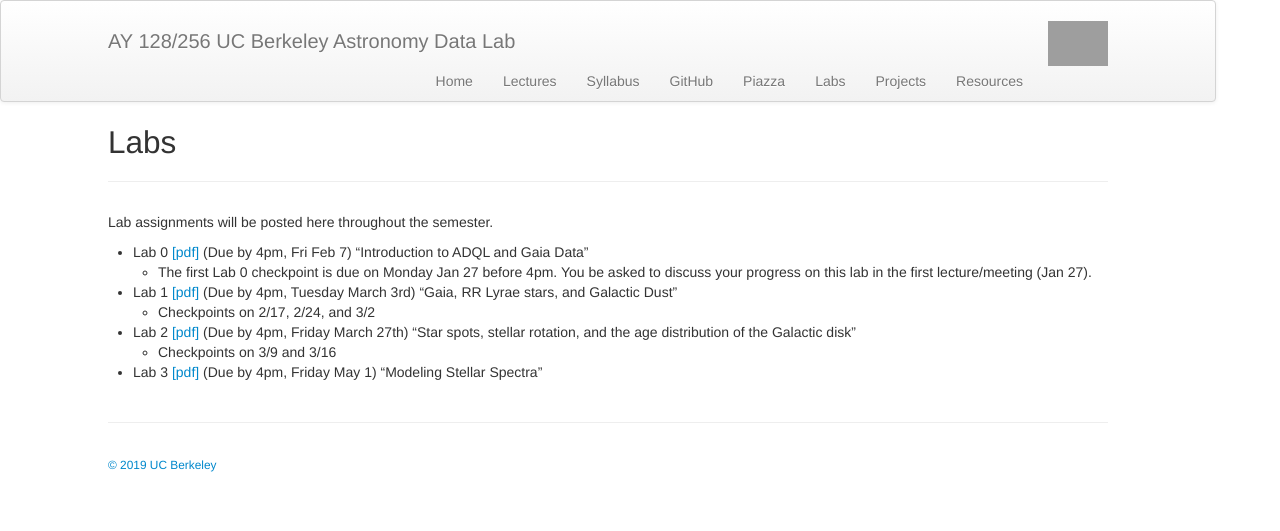
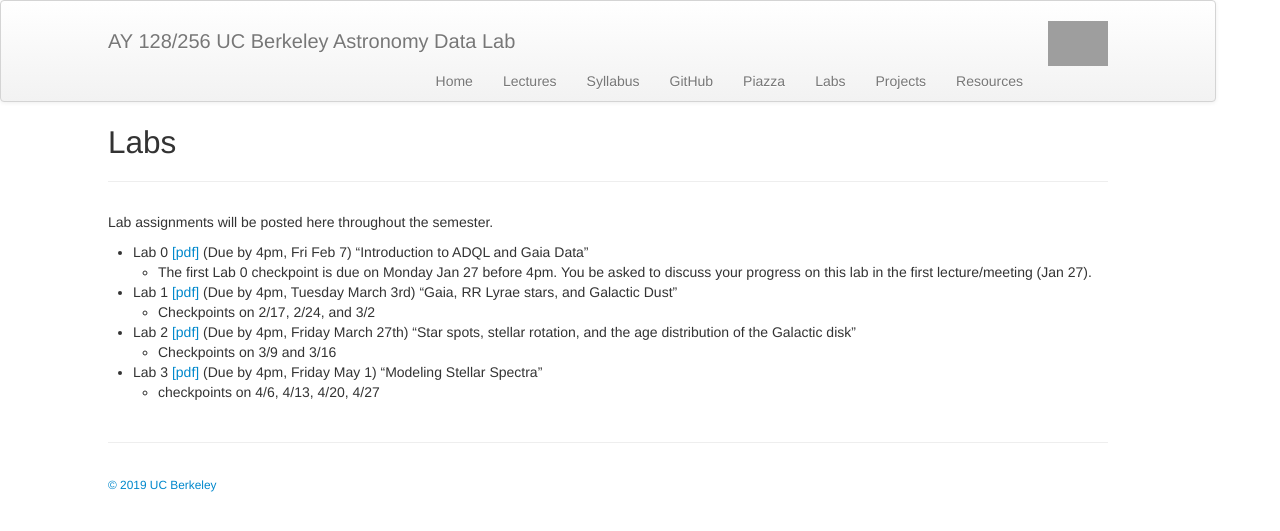
Before and after one commit to ucb-datalab/ucb-datalab.github.io, a Jekyll site: the page built from pages/labs.md, in a window 1280 px wide. Shown: the top 531 px of the page. Built offline with Jekyll 4.4.1, drawn with Linux system fonts in a browser that asks for light colours; grey boxes are pictures that could not be loaded.

Commit message:
added checkpoints

```diff
--- a/pages/labs.md
+++ b/pages/labs.md
@@ -15,5 +15,6 @@ Lab assignments will be posted here throughout the semester.
      - Checkpoints on 3/9 and 3/16
 
 - Lab 3 [[pdf]](https://github.com/ucb-datalab/course-materials_2020/blob/master/labs/Lab3_Astr128_2020.pdf) (Due by 4pm, Friday May 1) "Modeling Stellar Spectra"
+     - checkpoints on 4/6, 4/13, 4/20, 4/27
 
 [//]: #  - Lab 3 [[pdf]](https://github.com/ucb-datalab/course-materials/blob/master/Labs/Lab_3_Astr128.pdf) (Due 4pm, April 15) "The Hubble Constant"
```
